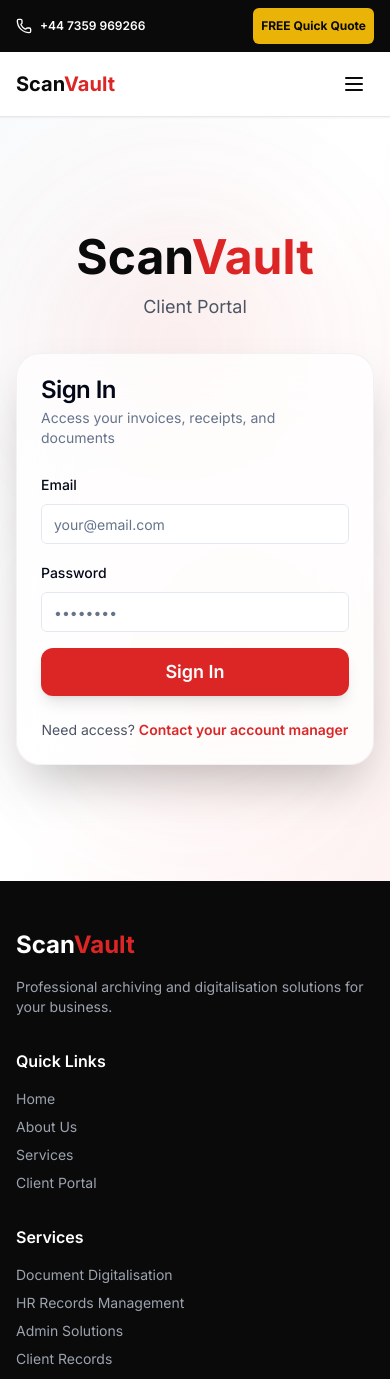
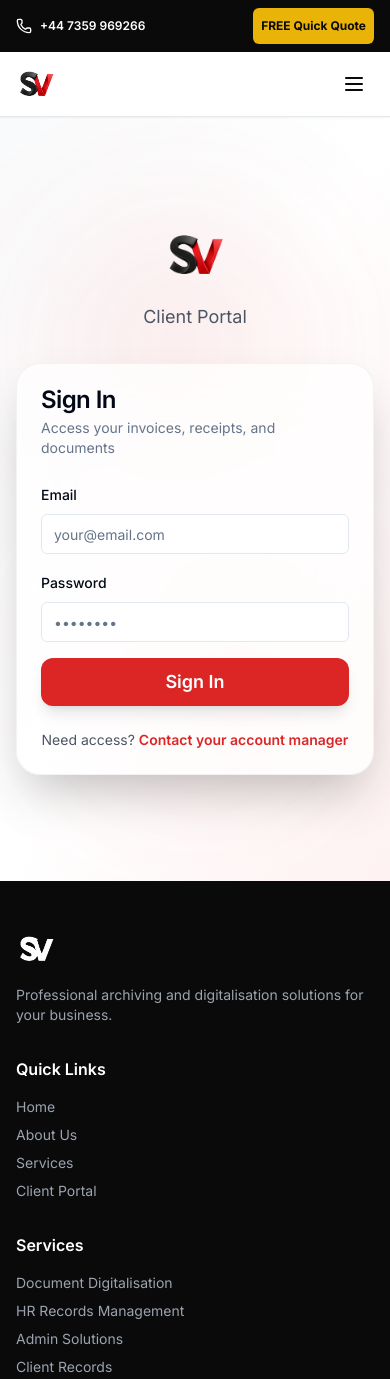
Before and after one commit to kevin21quirk/scanvault, a Next.js app: page /login in a window 390 px wide. Shown: the top 1379 px of the page. Built offline with nearby package versions, Linux system fonts and the light colour scheme; no server answers.

Commit message:
Add: ScanVault logo to navbar, footer, and login page with responsive sizing

```diff
--- a/app/login/page.tsx
+++ b/app/login/page.tsx
@@ -1,6 +1,7 @@
 "use client";
 
 import { useState } from "react";
+import Image from "next/image";
 import { signIn } from "next-auth/react";
 import { useRouter } from "next/navigation";
 import { Button } from "@/components/ui/button";
@@ -47,9 +48,16 @@ export default function Login() {
 
       <div className="w-full max-w-md relative z-10">
         <div className="text-center mb-8">
-          <h1 className="text-5xl font-bold text-scanvault-black mb-3">
-            Scan<span className="text-scanvault-red">Vault</span>
-          </h1>
+          <div className="flex justify-center mb-4">
+            <Image
+              src="/scanvaultlogo.png"
+              alt="ScanVault Logo"
+              width={240}
+              height={65}
+              className="h-16 w-auto"
+              priority
+            />
+          </div>
           <p className="text-gray-600 text-lg">Client Portal</p>
         </div>
 
--- a/components/footer.tsx
+++ b/components/footer.tsx
@@ -1,4 +1,5 @@
 import Link from "next/link";
+import Image from "next/image";
 import { Mail, Phone } from "lucide-react";
 
 export function Footer() {
@@ -8,9 +9,13 @@ export function Footer() {
         <div className="grid grid-cols-1 md:grid-cols-4 gap-8">
           <div>
             <div className="mb-4">
-              <span className="text-2xl font-bold">
-                Scan<span className="text-scanvault-red">Vault</span>
-              </span>
+              <Image
+                src="/scanvaultlogo.png"
+                alt="ScanVault Logo"
+                width={160}
+                height={45}
+                className="h-10 w-auto brightness-0 invert"
+              />
             </div>
             <p className="text-gray-400 text-sm">
               Professional archiving and digitalisation solutions for your business.
--- a/components/navbar.tsx
+++ b/components/navbar.tsx
@@ -1,6 +1,7 @@
 "use client";
 
 import Link from "next/link";
+import Image from "next/image";
 import { useSession, signOut } from "next-auth/react";
 import { Button } from "@/components/ui/button";
 import { LogOut, User, Phone, ChevronDown, Menu, X } from "lucide-react";
@@ -39,9 +40,14 @@ export function Navbar() {
         <div className="container mx-auto px-4">
           <div className="flex h-16 items-center justify-between">
             <Link href="/" className="flex items-center">
-              <span className="text-xl sm:text-2xl font-bold text-scanvault-black">
-                Scan<span className="text-scanvault-red">Vault</span>
-              </span>
+              <Image
+                src="/scanvaultlogo.png"
+                alt="ScanVault Logo"
+                width={180}
+                height={50}
+                className="h-10 sm:h-12 w-auto"
+                priority
+              />
             </Link>
 
             {/* Hamburger Menu Button - Mobile Only */}
```
Also changed, not shown: public/scanvaultlogo.png (added).
